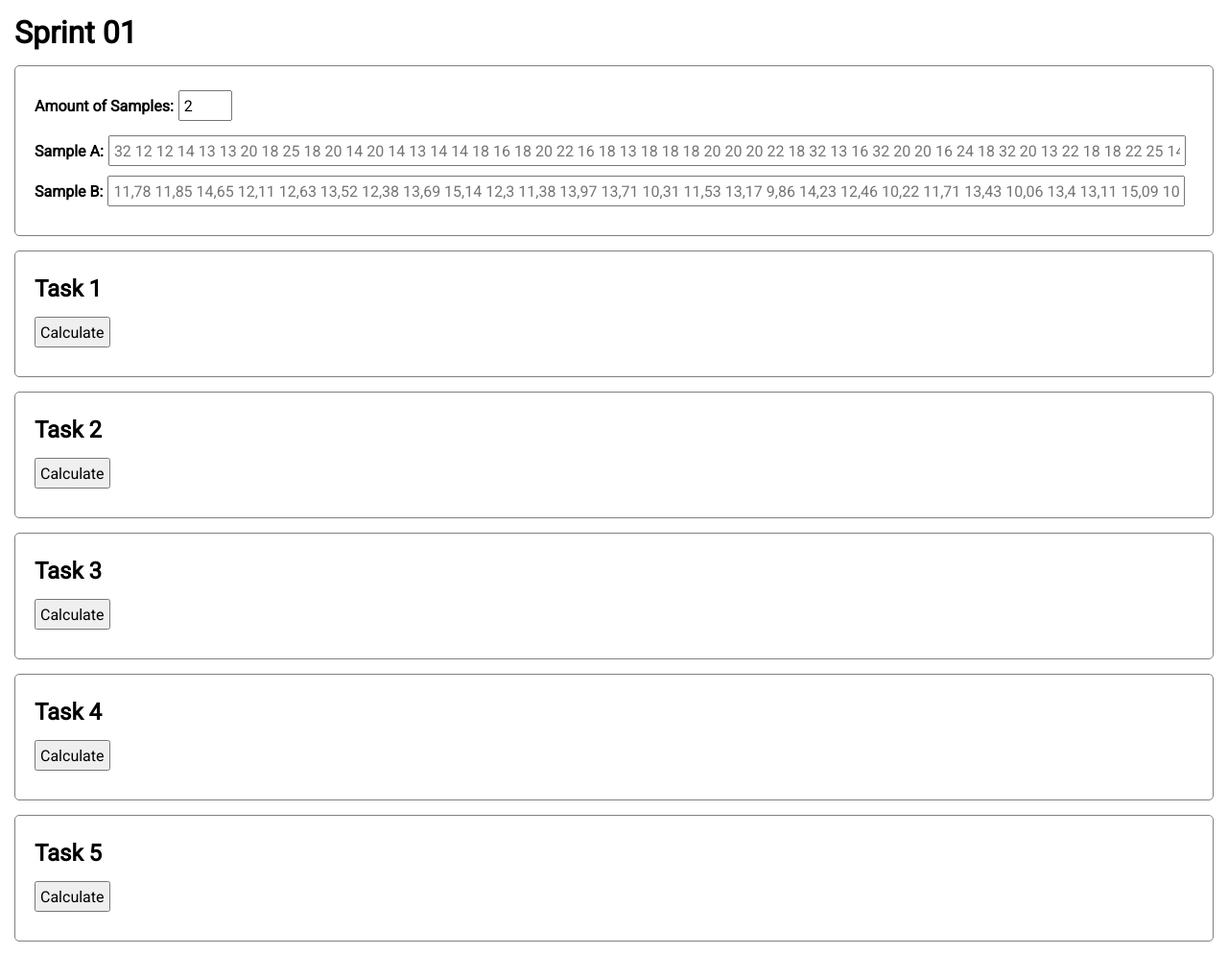
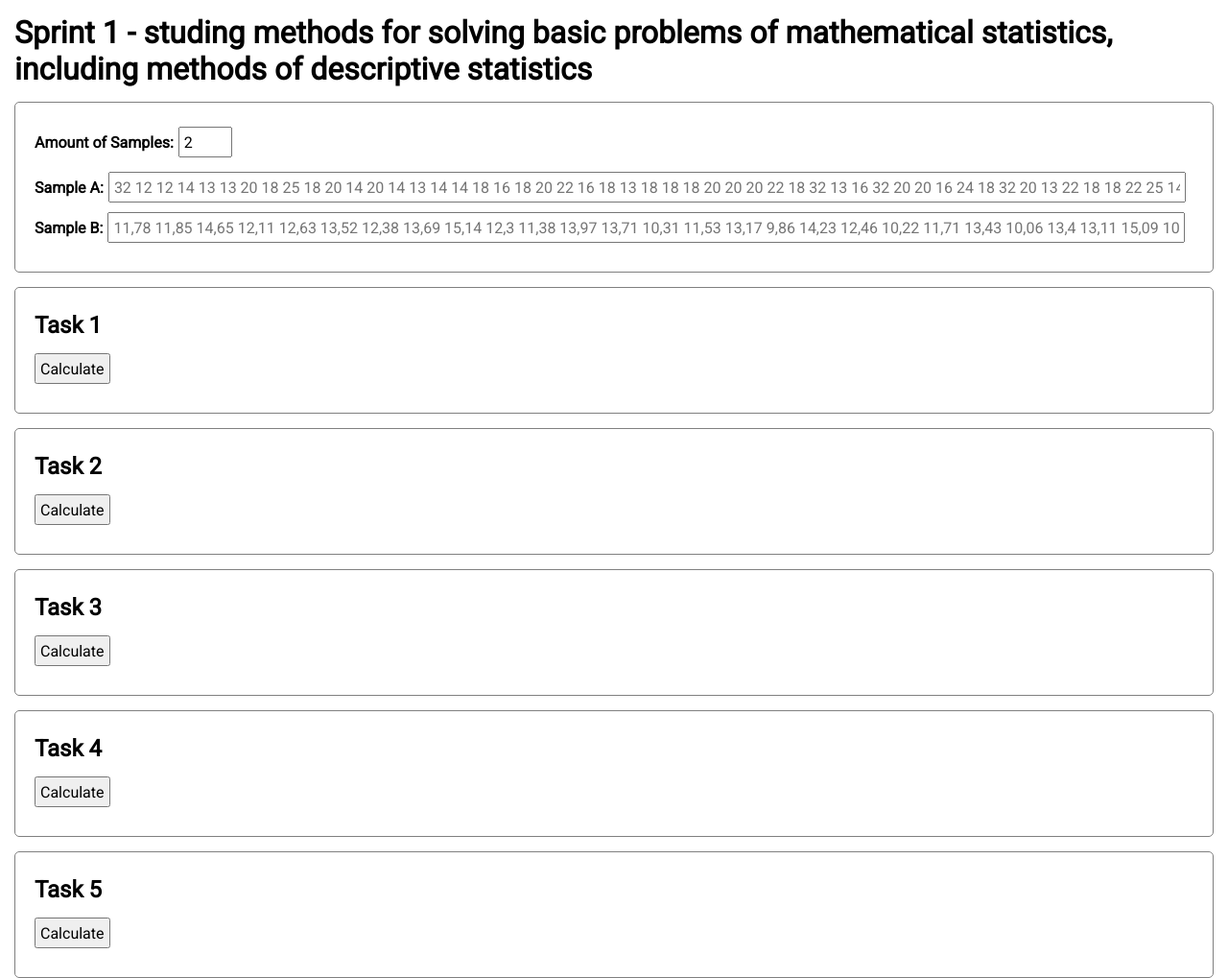
Before and after one commit to Savolus/mathematical-statistic-labs, a plain HTML site: page sprint-01/index.html in a window 1280 px wide. Shown: the whole page at 96% size. Drawn offline with nearby package versions, Linux system fonts and the light colour scheme.

Commit message:
Change title

```diff
--- a/sprint-01/index.html
+++ b/sprint-01/index.html
@@ -2,14 +2,14 @@
 <html lang="en">
 <head>
     <meta charset="UTF-8">
-    <title>Sprint 01</title>
+    <title>Sprint 1 - studing methods for solving basic problems of mathematical statistics, including methods of descriptive statistics</title>
     <link rel="stylesheet" href="css/style.css">
     <script src="https://cdn.jsdelivr.net/npm/chart.js"></script>
     <script src="js/script.js" type="module" defer></script>
 </head>
 <body>
     <div class="tasks">
-        <h1>Sprint 01</h1>
+        <h1>Sprint 1 - studing methods for solving basic problems of mathematical statistics, including methods of descriptive statistics</h1>
         <div class="container samples">
             <div class="action-input" class="fit">
                 <div class="section">
```
